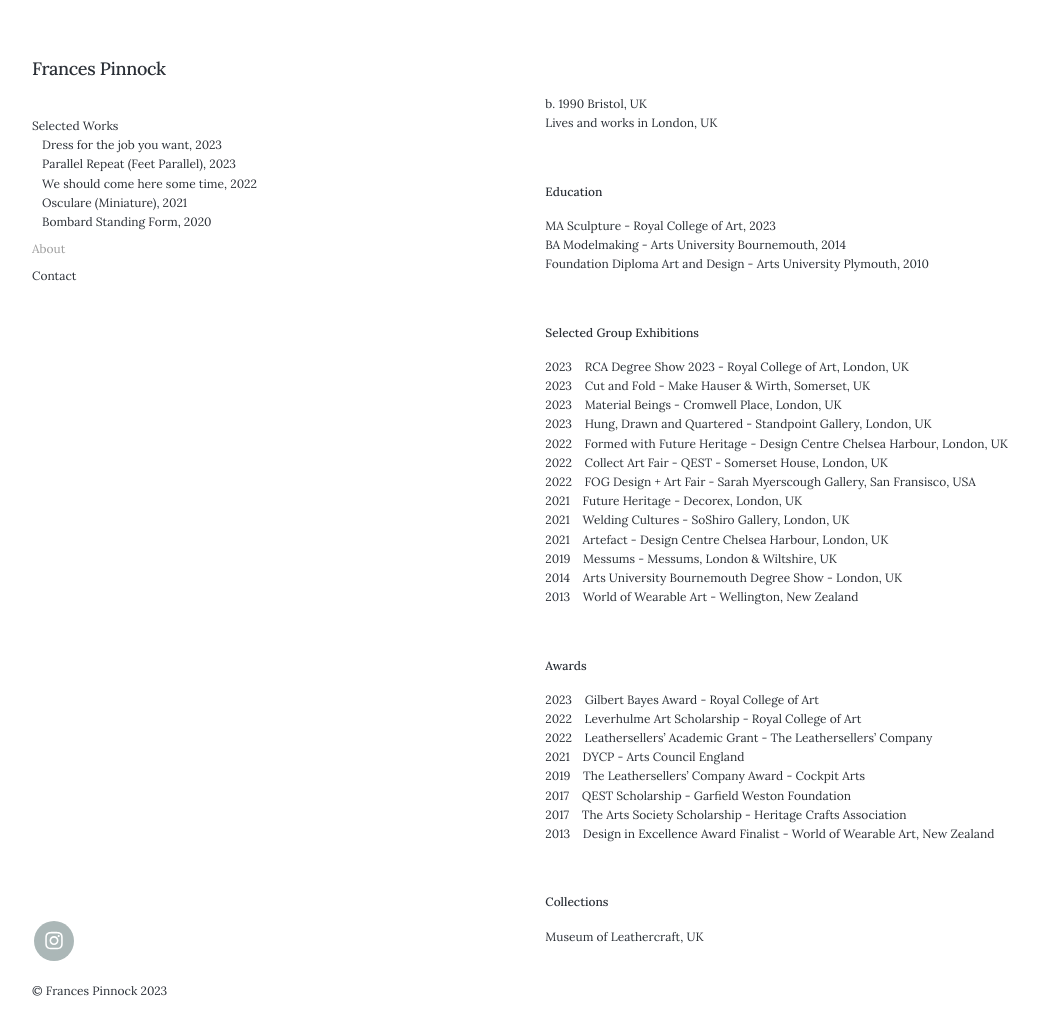
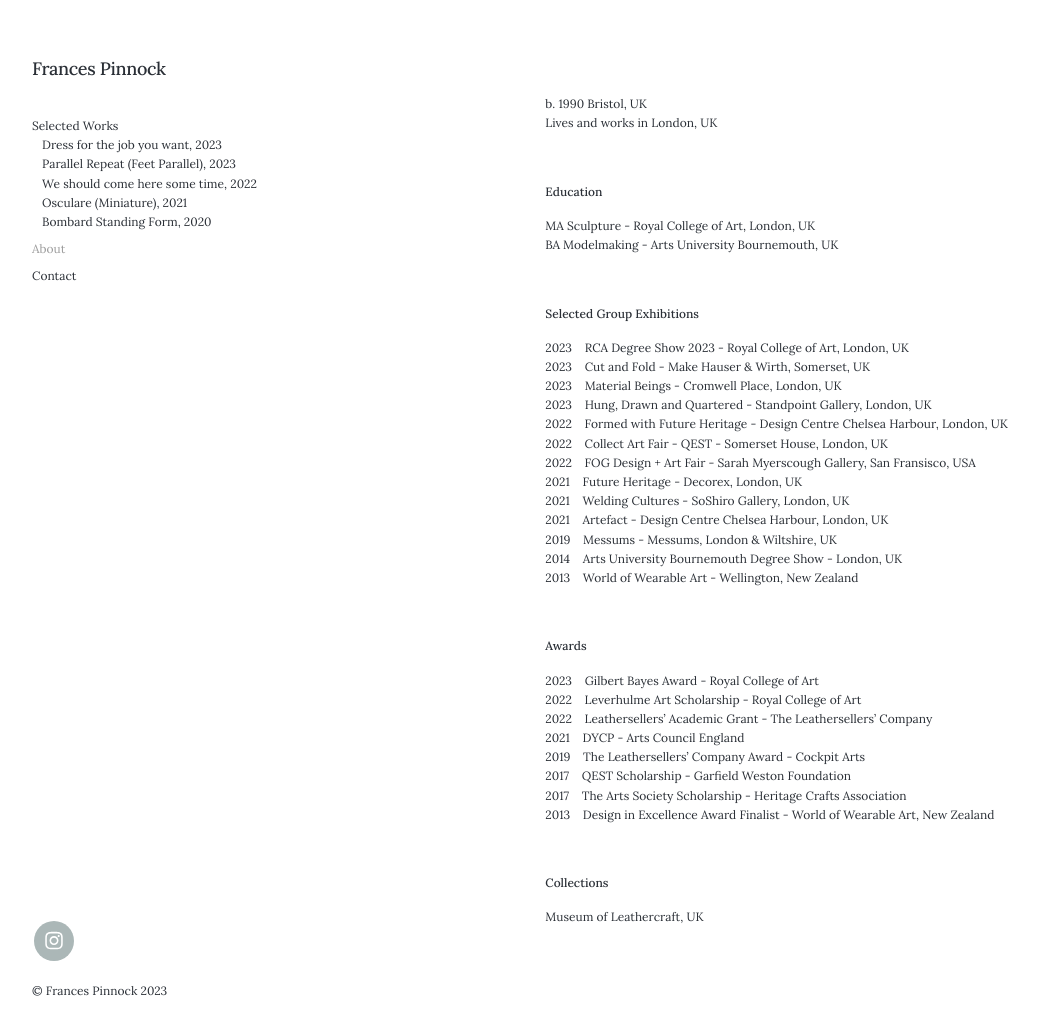
Before and after one commit to francespinnock/francespinnock.github.io, a Jekyll site: the page built from _pages/about.md, in a window 1280 px wide and 1040 px high. Shown: the top 1035 px of the window, without its empty margins (28-1067 px from the left). Built offline with Jekyll 4.4.1, drawn with Linux system fonts in a browser that asks for light colours; nearby versions of some CDN libraries.

Commit message:
Update about.md

```diff
--- a/_pages/about.md
+++ b/_pages/about.md
@@ -15,9 +15,8 @@ Lives and works in London, UK
 
 **Education**
 
-MA Sculpture - Royal College of Art, 2023
-BA Modelmaking - Arts University Bournemouth, 2014
-Foundation Diploma Art and Design - Arts University Plymouth, 2010
+MA Sculpture - Royal College of Art, London, UK
+BA Modelmaking - Arts University Bournemouth, UK
 
 <br />
 
```
